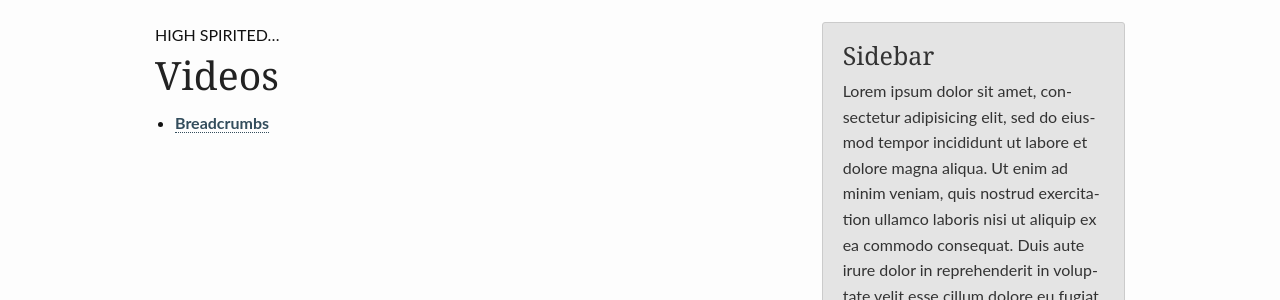
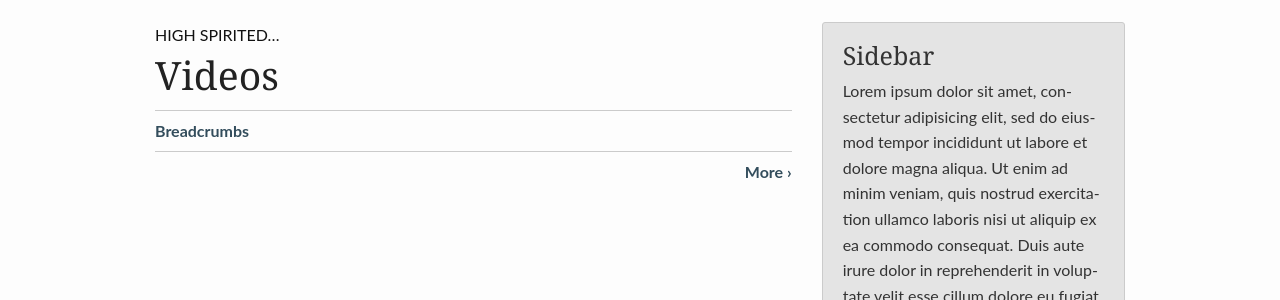
Before and after one commit to johnpfisk/shenanigans.lol, a Jekyll site: the page built from pages/videos.md, in a window 1280 px wide. Shown: the part 397-697 px from the top of the page. Built offline with Jekyll 4.4.1, drawn with Linux system fonts in a browser that asks for light colours.

Commit message:
Trying out list-posts

```diff
--- a/pages/videos.md
+++ b/pages/videos.md
@@ -9,8 +9,4 @@ header:
     image_fullwidth: "header-bus.jpg"
 permalink: "/videos/"
 ---
-<ul>
-    {% for post in site.categories.videos %}
-    <li><a href="{{ site.url }}{{ post.url }}">{{ post.title }}</a></li>
-    {% endfor %}
-</ul>
+{% include list-posts entries='5' category='videos' %}
```
